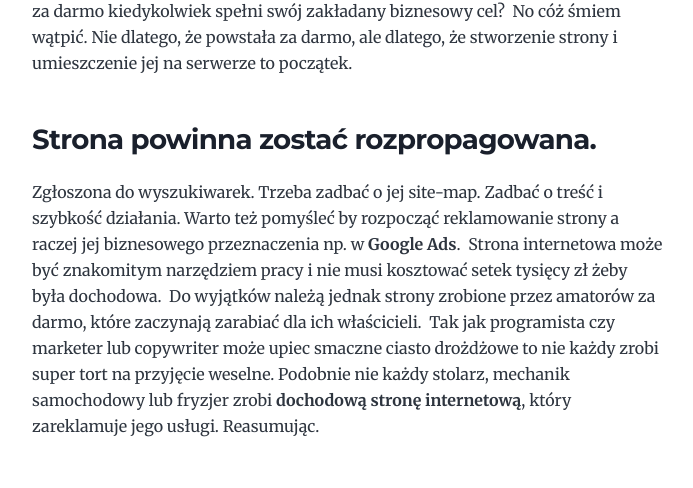
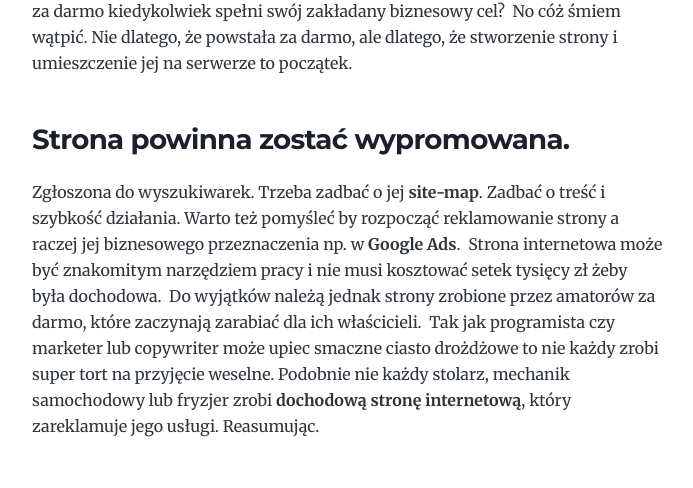
Before and after one commit to MarekBt73/blog, a Gatsby site: page /tworzenie-stron-internetowych-za-darmo-ma-sens/ in a window 1280 px wide. Shown: the part 1116-1604 px from the top of the page, without its empty margins (292-985 px from the left). Built offline with nearby package versions, Linux system fonts and the light colour scheme; Gatsby itself is replaced by a stand-in of ours.

Commit message:
Update Blog “tworzenie-stron-internetowych-za-darmo-ma-sens/index”

```diff
--- a/content/blog/tworzenie-stron-internetowych-za-darmo-ma-sens/index.md
+++ b/content/blog/tworzenie-stron-internetowych-za-darmo-ma-sens/index.md
@@ -8,9 +8,9 @@ description: strony www za darmo mogą być dochodowe pod warunkiem tworzenia ic
 
 Gdy w wyszukiwarkę wpiszemy hasło: “***tworzenie stron internetowych”*** pojawia się kilkadziesiąt wyników typu: **“Stwórz swoją stronę www za darmo!”**, **“Strony internetowe bez kodowania”**  Bez wątpienia dzisiejsze technologie dają taką możliwość. Istnieje cała masa gotowych szablonów lub mało skomplikowanych “silników” takich jak **[WordPress](https://modernb2c.pl/strona-oparta-na-wordpress-zalety-wady-koszt-wdrozenia/)** czy **PrestaShop** przy pomocy, których bez specjalistycznej wiedzy programistycznej **uruchomisz stronę www**. Pytanie jakie sobie należy zadać to: **PO CO? Do czego ma ci służyć ta strona?** Jaki jest cel jej powstania?  Dość często serwisy www powstają w jakimś określonym celu. Bardzo prawdopodobne, że jest to cel biznesowy. **Pozyskiwanie nowych klientów** dla oferowanych usług. Sprzedaż produktów lub **promocja marki**.  Taka strona **za darmo** pojawiła się w sieci i wszystko co robi od tego momentu to że JEST. Nikt oprócz twórcy nie ma pojęcia o jej istnieniu. Niektórzy nieco bardziej świadomi twórcy takich stron podpinają ja gdzieś do swoich social mediów (**Facebook, YouTube, Instagram, LikedIn**) i to wszystko.  Pytanie czy taka strona za darmo kiedykolwiek spełni swój zakładany biznesowy cel?  No cóż śmiem wątpić. Nie dlatego, że powstała za darmo, ale dlatego, że stworzenie strony i umieszczenie jej na serwerze to początek.
 
-### Strona powinna zostać rozpropagowana.
+### Strona powinna zostać wypromowana.
 
-Zgłoszona do wyszukiwarek. Trzeba zadbać o jej site-map. Zadbać o treść i szybkość działania. Warto też pomyśleć by rozpocząć reklamowanie strony a raczej jej biznesowego przeznaczenia np. w **Google Ads**.  Strona internetowa może być znakomitym narzędziem pracy i nie musi kosztować setek tysięcy zł żeby była dochodowa.  Do wyjątków należą jednak strony zrobione przez amatorów za darmo, które zaczynają zarabiać dla ich właścicieli.  Tak jak programista czy marketer lub copywriter może upiec smaczne ciasto drożdżowe to nie każdy zrobi super tort na przyjęcie weselne. Podobnie nie każdy stolarz, mechanik samochodowy lub fryzjer zrobi **dochodową stronę internetową**, który zareklamuje jego usługi. Reasumując.
+Zgłoszona do wyszukiwarek. Trzeba zadbać o jej **site-map**. Zadbać o treść i szybkość działania. Warto też pomyśleć by rozpocząć reklamowanie strony a raczej jej biznesowego przeznaczenia np. w **Google Ads**.  Strona internetowa może być znakomitym narzędziem pracy i nie musi kosztować setek tysięcy zł żeby była dochodowa.  Do wyjątków należą jednak strony zrobione przez amatorów za darmo, które zaczynają zarabiać dla ich właścicieli.  Tak jak programista czy marketer lub copywriter może upiec smaczne ciasto drożdżowe to nie każdy zrobi super tort na przyjęcie weselne. Podobnie nie każdy stolarz, mechanik samochodowy lub fryzjer zrobi **dochodową stronę internetową**, który zareklamuje jego usługi. Reasumując.
 
 ### Gdy myślisz o stronie www dla swojej firmy zadaj sobie zasadnicze pytanie:
 
```
